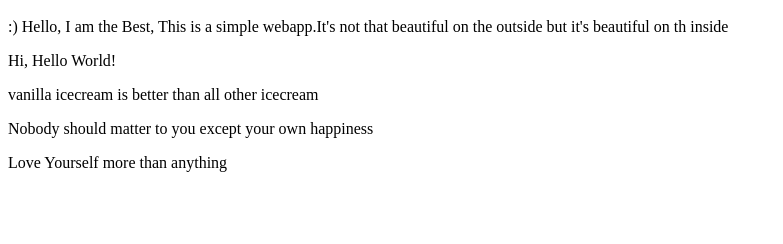
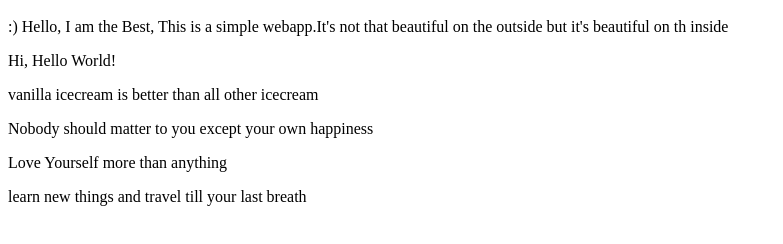
Before and after one commit to vandana24/simple-web-app, a plain HTML site: page index.html in a window 1280 px wide. Shown: the part 48-292 px from the top of the page, without its empty margins (0-783 px from the left). Drawn offline with Linux system fonts and the light colour scheme.

Commit message:
adding one more  new thought

```diff
--- a/index.html
+++ b/index.html
@@ -7,4 +7,5 @@
 <p> vanilla icecream is better than all other icecream</p>
 <p> Nobody should matter to you except your own happiness</p>
 <p> Love Yourself more than anything</p>
+<p>learn new things and travel till your last breath</p>
 </html>
```
